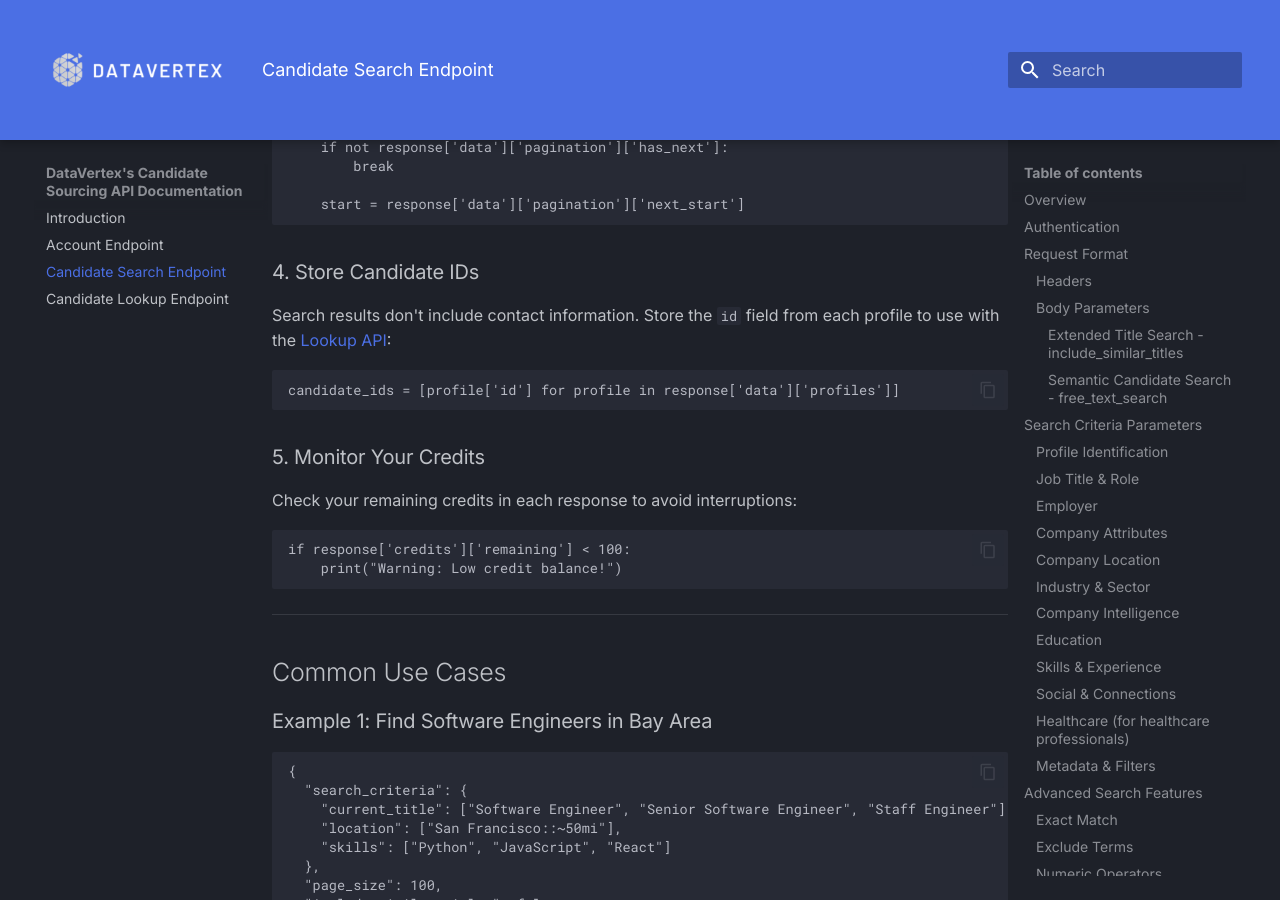
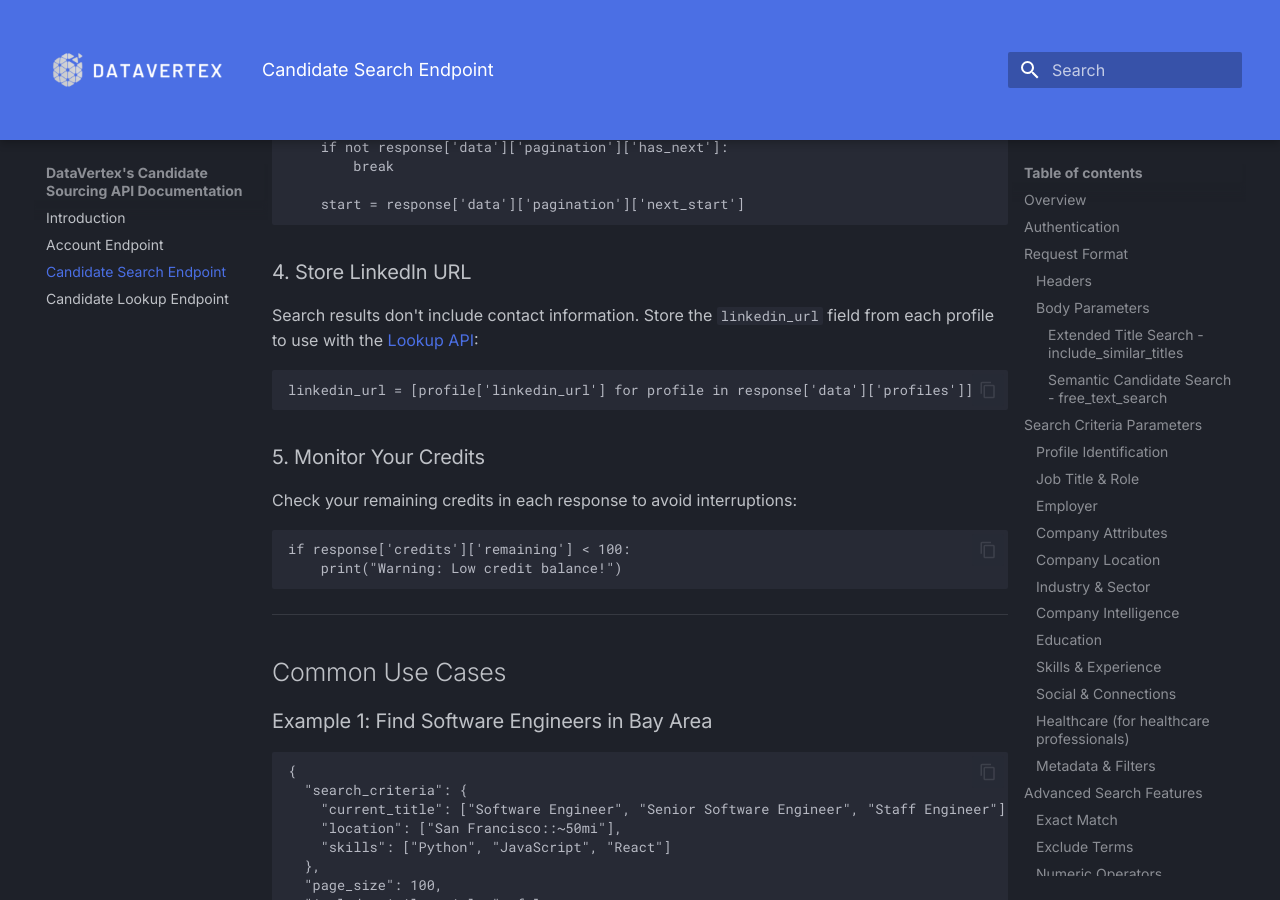
Before and after one commit to jbattdv/dv-api-docs, an MkDocs documentation site: the page built from docs/candidate_search_endpoint.md, in a window 1280 px wide and 900 px high, scrolled down 15852 px. Built offline with MkDocs 1.6.1 and Material for MkDocs 9.7.7, drawn with Linux system fonts in a browser that asks for light colours; some of the changed text lies outside the part shown.

Commit message:
Made minor changes to recommendations in search endpoint documentation

````diff
--- a/docs/candidate_search_endpoint.md
+++ b/docs/candidate_search_endpoint.md
@@ -159,12 +159,12 @@
 
 | Parameter | Type | Description | Example |
 |-----------|------|-------------|---------|
-| `id` | array of strings | DataVertex Profile IDs | `["123456"]` |
+| `link` | array of strings | Profile URLs | `["https://linkedin.com/in/johndoe"]` |
 | `name` | array of strings | Profile names | `["John Doe"]` |
 | `email` | array of strings | Email addresses | `["john.doe@data-vertex.com"]` |
 | `phone` | array of strings | Phone numbers | `["+15555555555"]` |
 | `handle` | array of strings | Social media handles | `["johndoe"]` |
-| `link` | array of strings | Profile URLs | `["https://linkedin.com/in/johndoe"]` |
+| `id` | array of strings | DataVertex Profile IDs | `["123456"]` |
 
 ### Job Title & Role
 
@@ -379,14 +379,14 @@
 
 | Field | Type | Description |
 |-------|------|-------------|
-| `id` | string | Unique candidate ID (use for a lookup) |
+| `linkedin_url` | string | LinkedIn profile URL |
 | `name` | string | Full name |
 | `current_title` | string | Current job title |
 | `current_employer` | string | Current company name |
 | `location` | string | Current location |
-| `linkedin_url` | string | LinkedIn profile URL |
+| `id` | string | Only useful for profiles without a linkedin_url |
 
-Note: Search results do **not** include contact information (email/phone). Use the [Lookup API](./candidate_lookup_endpoint.md) with the candidate `id` to retrieve contact details.
+Note: Search results do **not** include contact information (email/phone). Use the [Lookup API](./candidate_lookup_endpoint.md) with the `linkedin_url` to retrieve contact details.
 
 Pagination Object
 
@@ -653,12 +653,12 @@
     start = response['data']['pagination']['next_start']
 ```
 
-### 4. Store Candidate IDs
+### 4. Store LinkedIn URL
 
-Search results don't include contact information. Store the `id` field from each profile to use with the [Lookup API](./candidate_lookup_endpoint.md):
+Search results don't include contact information. Store the `linkedin_url` field from each profile to use with the [Lookup API](./candidate_lookup_endpoint.md):
 
 ```python
-candidate_ids = [profile['id'] for profile in response['data']['profiles']]
+linkedin_url = [profile['linkedin_url'] for profile in response['data']['profiles']]
 ```
 
 ### 5. Monitor Your Credits
````
Also changed, not shown: other parts of docs/candidate_search_endpoint.md (+1 -1 lines).
